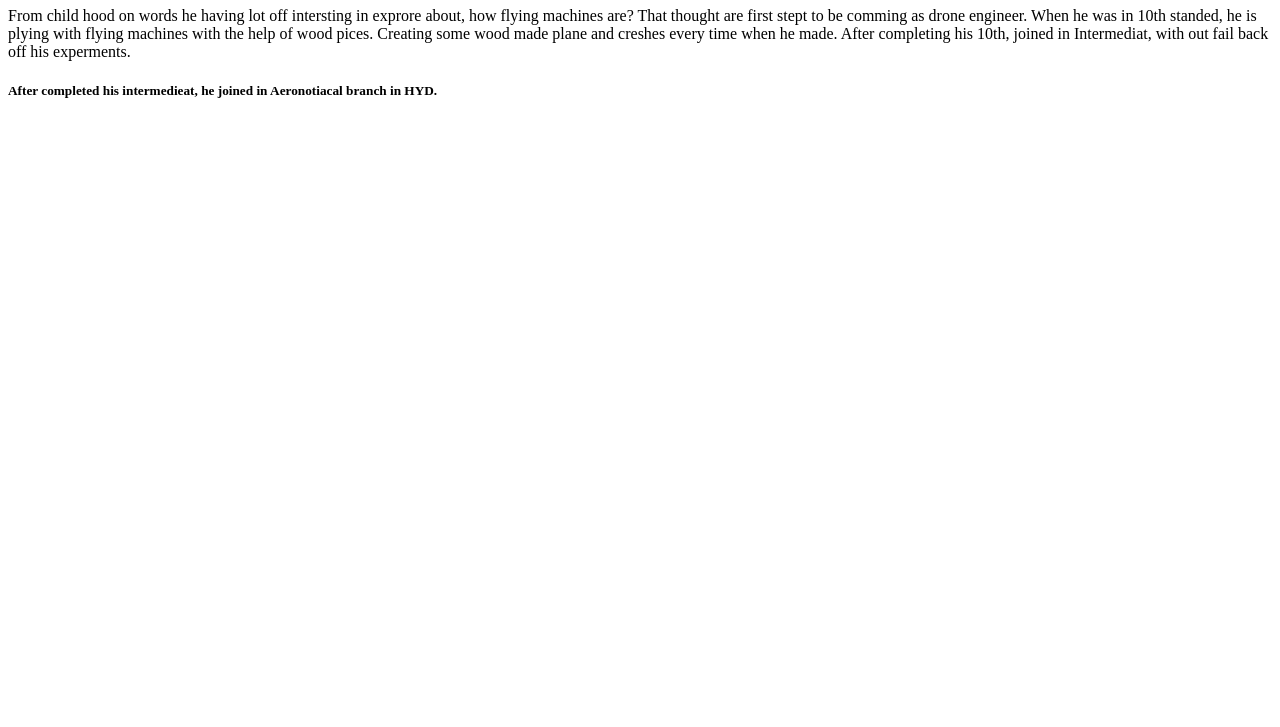
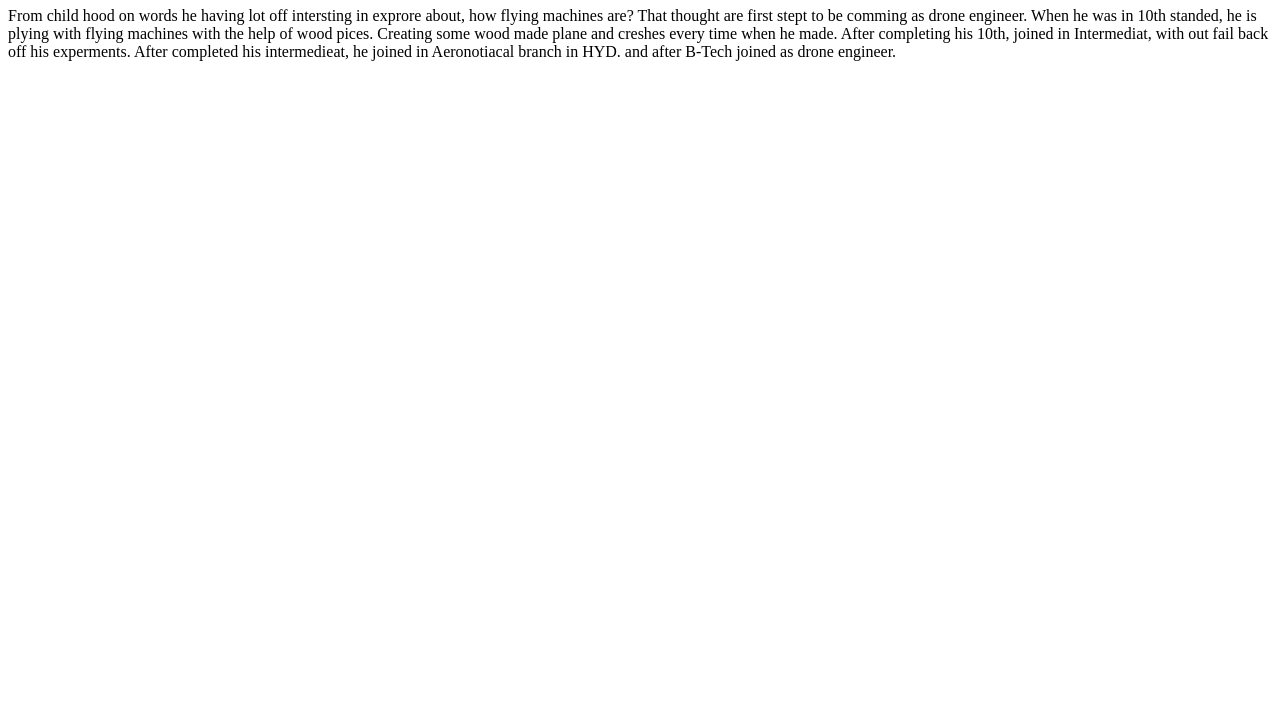
Before and after one commit to mohanbabi/nayakrc.github.io, a plain HTML site: page Index.html in a window 1280 px wide. Shown: the part 73-800 px from the top of the page. Drawn offline with Linux system fonts and the light colour scheme.

Commit message:
Up dated about B-Tech

```diff
--- a/Index.html
+++ b/Index.html
@@ -11,11 +11,9 @@
 From child hood on words he having lot off intersting in exprore about, how flying machines are? That thought are first stept to be comming as drone engineer.
 When he was in 10th standed, he is plying with flying machines with the help of wood pices. Creating some wood made plane and creshes every time when he made.
 After completing his 10th, joined in Intermediat, with out fail back off his experments.
-<p2>
-<h5>
-After completed his intermedieat, he joined in Aeronotiacal branch in HYD.
-</h5>
-</p2>
+
+After completed his intermedieat, he joined in Aeronotiacal branch in HYD. and after B-Tech joined as drone engineer.
+
 
 </p1>
 
```
